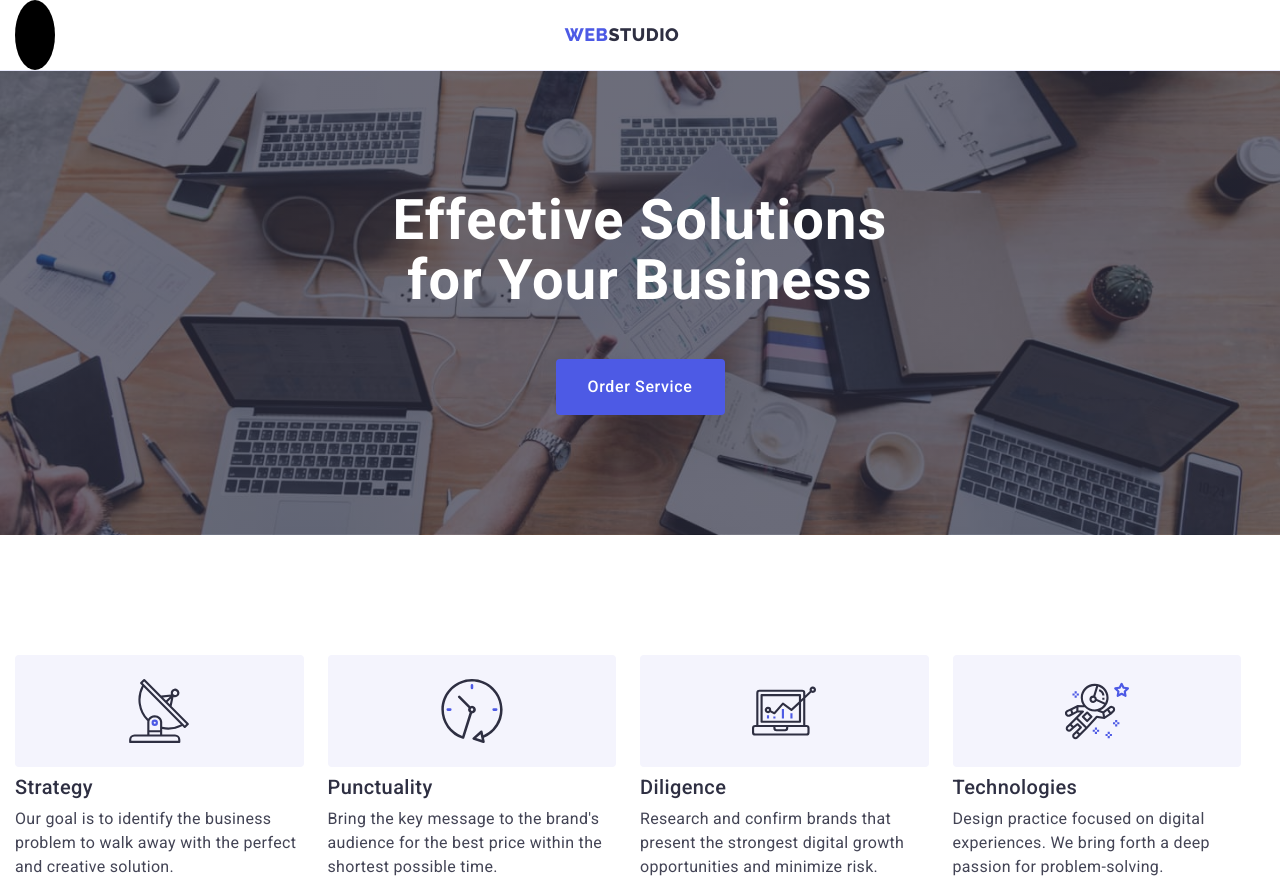
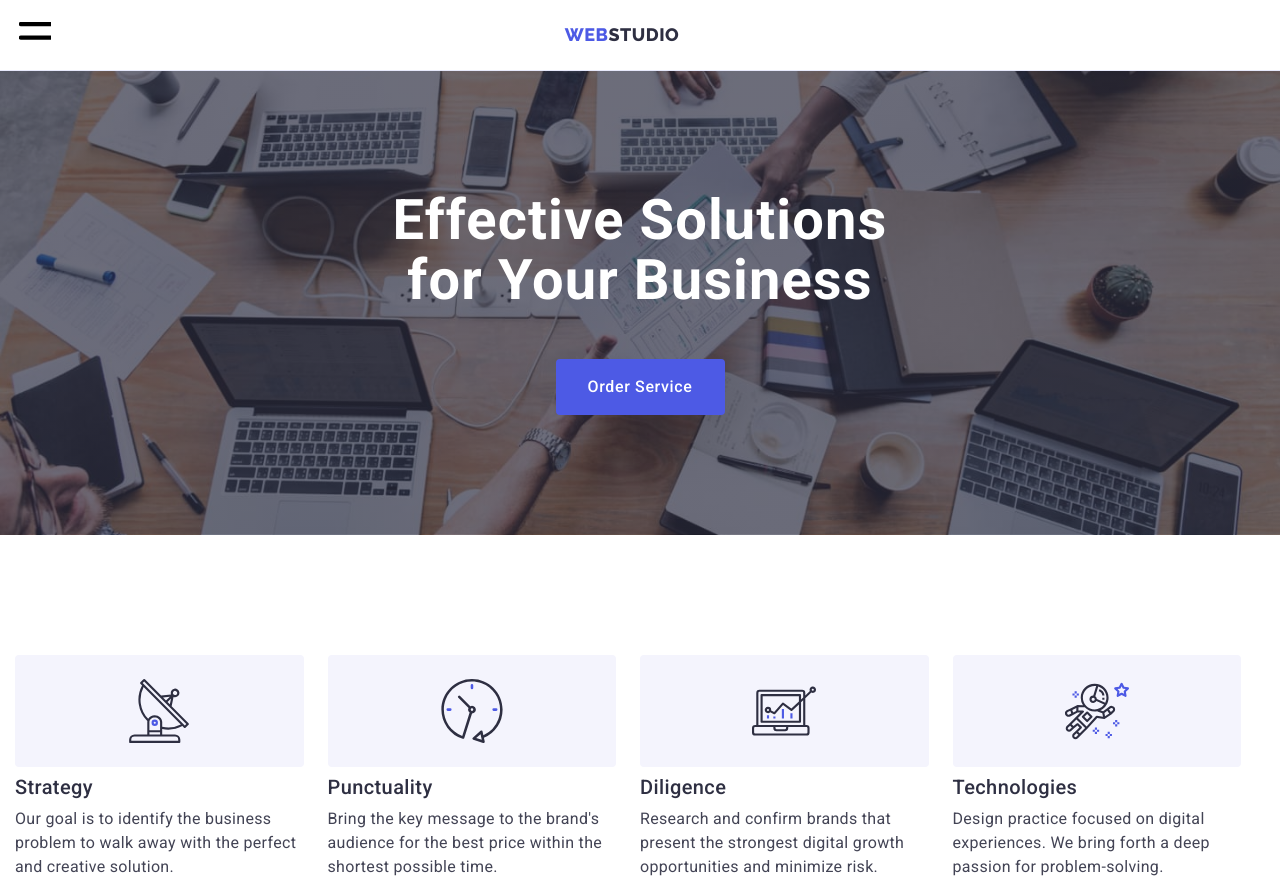
Before and after one commit to Rivero28/goit-markup-hw-07, a plain HTML site: page index.html in a window 1280 px wide. Shown: the top 882 px of the page. Drawn offline with nearby package versions, Linux system fonts and the light colour scheme.

Commit message:
fucking svg!!!!!

```diff
--- a/css/styles.css
+++ b/css/styles.css
@@ -77,7 +77,7 @@ button {
   min-width: 40px;
   margin: 0;
   padding: 0;
-  background-color: black;
+  background-color: transparent;
   cursor: pointer;
   border: none;
   border-radius: 50%;
--- a/index.html
+++ b/index.html
@@ -30,7 +30,7 @@
           aria-controls="mobile-menu"
         >
           <svg width="32" height="22" class="hamburger-icon">
-            <use href="./images/symbol-defs.svg#icon-Vector-2"></use>
+            <use href="./images/Vector-2.svg#hamburger"></use>
           </svg>
         </button>
         <nav class="nav-header">
```
Also changed, not shown: images/Vector-2.svg (added), images/hamburger-symbol.svg (added).
